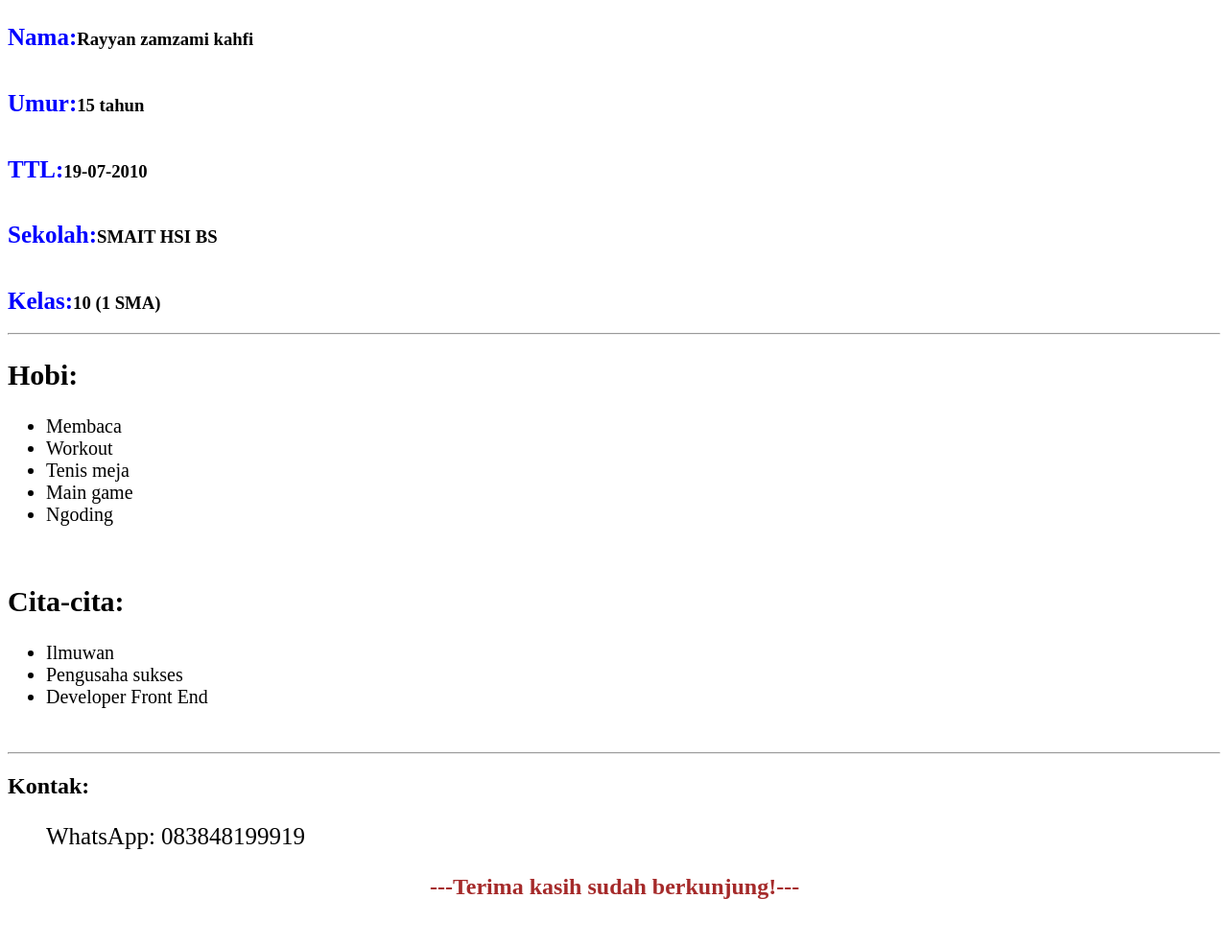
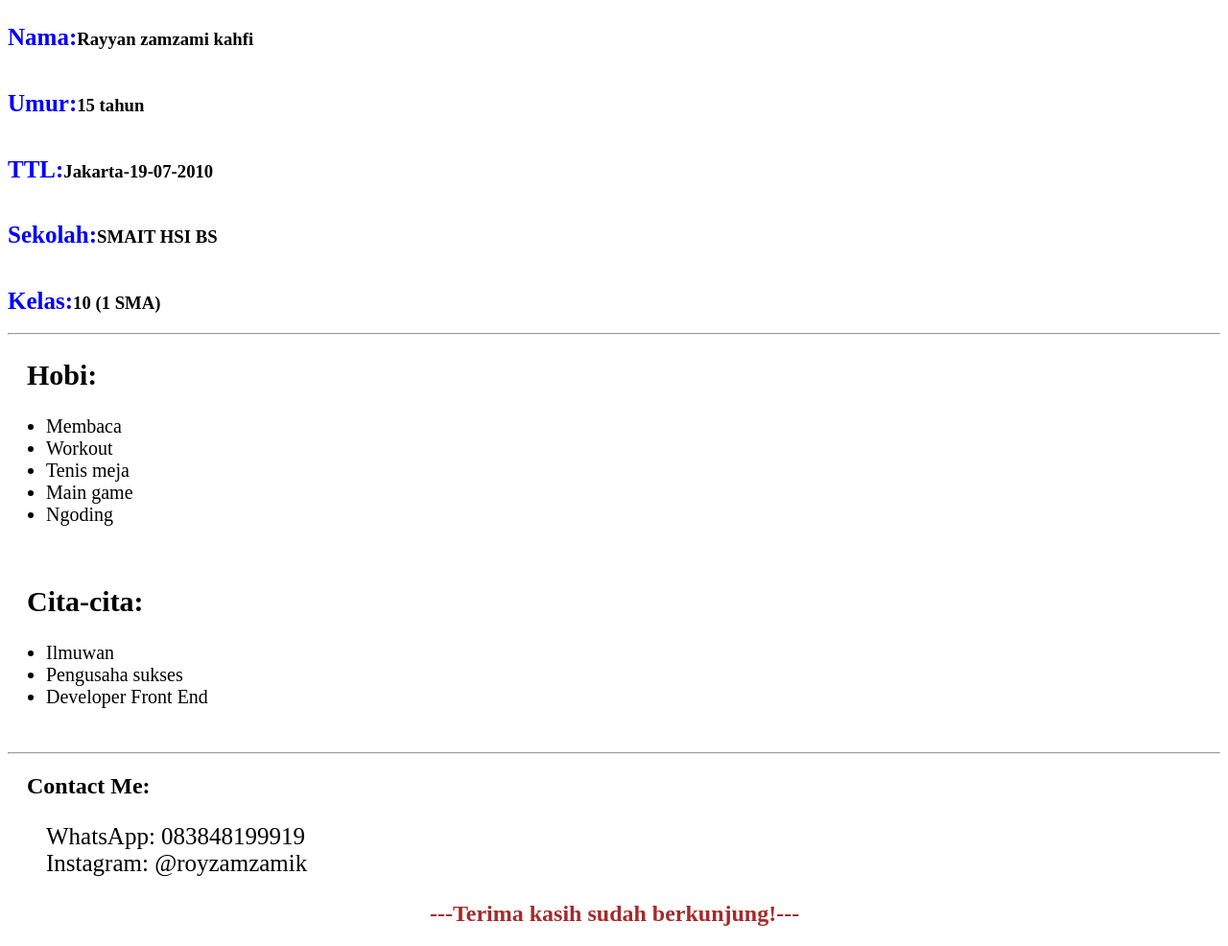
Before and after one commit to rayyanzamzami18-hub/Tugas-HTML-Dasar, a plain HTML site: page Tugas HTML/tugas.html in a window 1280 px wide. Shown: the part 665-1651 px from the top of the page at 96% size. Before the commit the page ends 1623 px from the top, so only its background shows below. Drawn offline with Linux system fonts and the light colour scheme.

Commit message:
first commit

```diff
--- a/Tugas HTML/tugas.html
+++ b/Tugas HTML/tugas.html
@@ -15,10 +15,10 @@
     <h4>Assalamu'alaikum, saya adalah santri di Ma'had HSI Boarding School Purworejo.<br>Di sini selain belajar bahasa arab, saya juga belajar ilmu teknologi atau IT atau yang biasa disebut "coding",<br> dan ini adalah salah satu projek saya dalam belajar membuat website sederhana dengan HTML.<br> Saya berharap ini menjadi permulaan saya untuk menjadi developer muslim yang bermanfaat bagi ummat.</h4><hr>
     <h3><br><b style="color: blue; font-size: 25px;">Nama:</b>Rayyan zamzami kahfi</h3>
     <h3><br><b style="color: blue; font-size: 25px;">Umur:</b>15 tahun</h3>
-    <h3><br><b style="color: blue; font-size: 25px;">TTL:</b>19-07-2010</h3>
+    <h3><br><b style="color: blue; font-size: 25px;">TTL:</b>Jakarta-19-07-2010</h3>
     <h3><br><b style="color: blue; font-size: 25px;">Sekolah:</b>SMAIT HSI BS</h3>
     <h3><br><b style="color: blue; font-size: 25px;">Kelas:</b>10 (1 SMA)</h3><hr>
-    <h2 style="font-size: 30px;">Hobi:</h2>
+    <h2 style="font-size: 30px; margin-left: 20px;">Hobi:</h2>
     <ul style="font-size: 20px;">
         <li>Membaca</li>
         <li>Workout</li>
@@ -26,14 +26,15 @@
         <li>Main game</li>
         <li>Ngoding</li>
     </ul><br>
-    <h2 style="font-size: 30px;">Cita-cita:</h2>
+    <h2 style="font-size: 30px; margin-left: 20px;">Cita-cita:</h2>
     <ul style="font-size: 20px;">
         <li>Ilmuwan</li>
         <li>Pengusaha sukses</li>
         <li>Developer Front End</li>
     </ul><br><hr>
-    <h2>Kontak:</h2>
-    <ol style="font-size: 25px;">WhatsApp: 083848199919</ol>
+    <h2 style="margin-left: 20px;">Contact Me:</h2>
+    <ol style="font-size: 25px;">WhatsApp: 083848199919<br>Instagram: @royzamzamik</ol>
     <h2 style="color: brown; margin-left: 440px;">---Terima kasih sudah berkunjung!---</h2>
+
 </body>
 </html>
```
